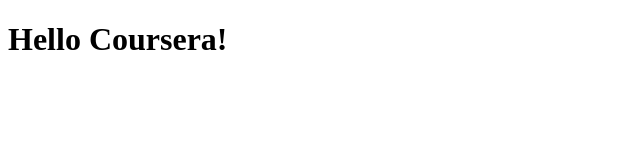
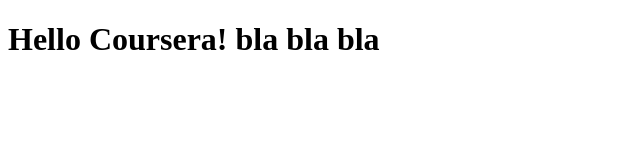
Before and after one commit to zoharkom/coursera-test, a plain HTML site: page site/index.html in a window 1280 px wide. Shown: the whole page, without its empty margins (0-640 px from the left). Drawn offline with Linux system fonts and the light colour scheme.

Commit message:
small addition to our page content

```diff
--- a/site/index.html
+++ b/site/index.html
@@ -4,7 +4,7 @@
 	<title>Hello Coursera</title>
 </head>
 <body>
-<h1>Hello Coursera!</h1>
+<h1>Hello Coursera! bla bla bla</h1>
 
 </body>
 </html>
```
